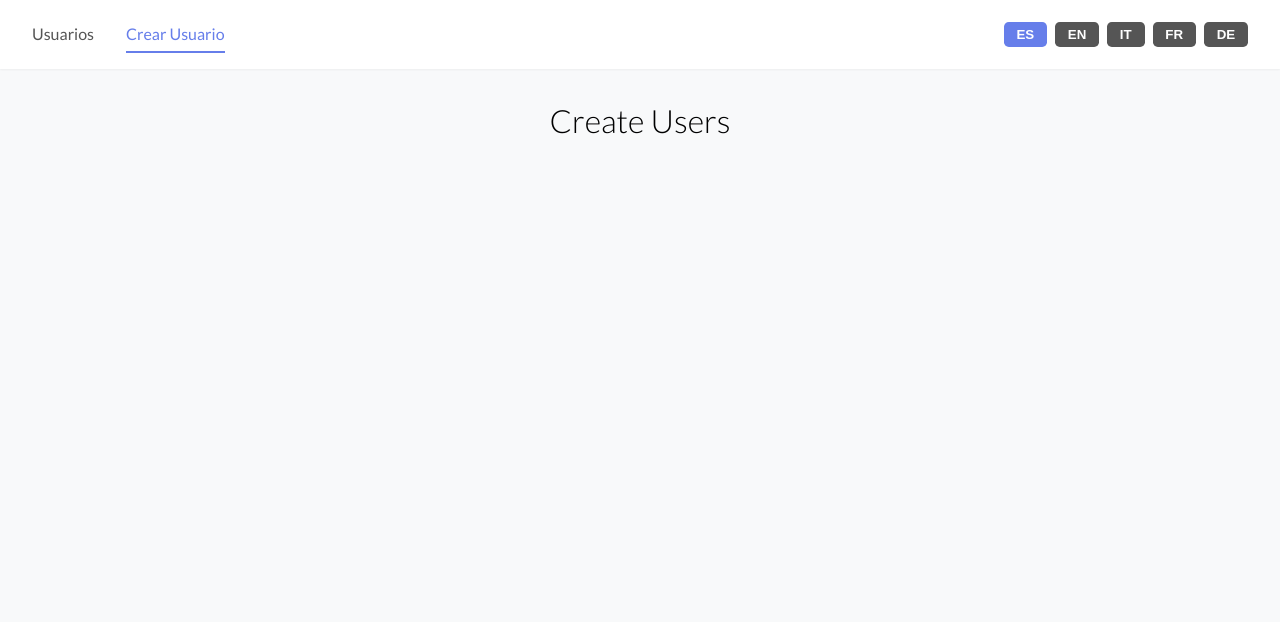
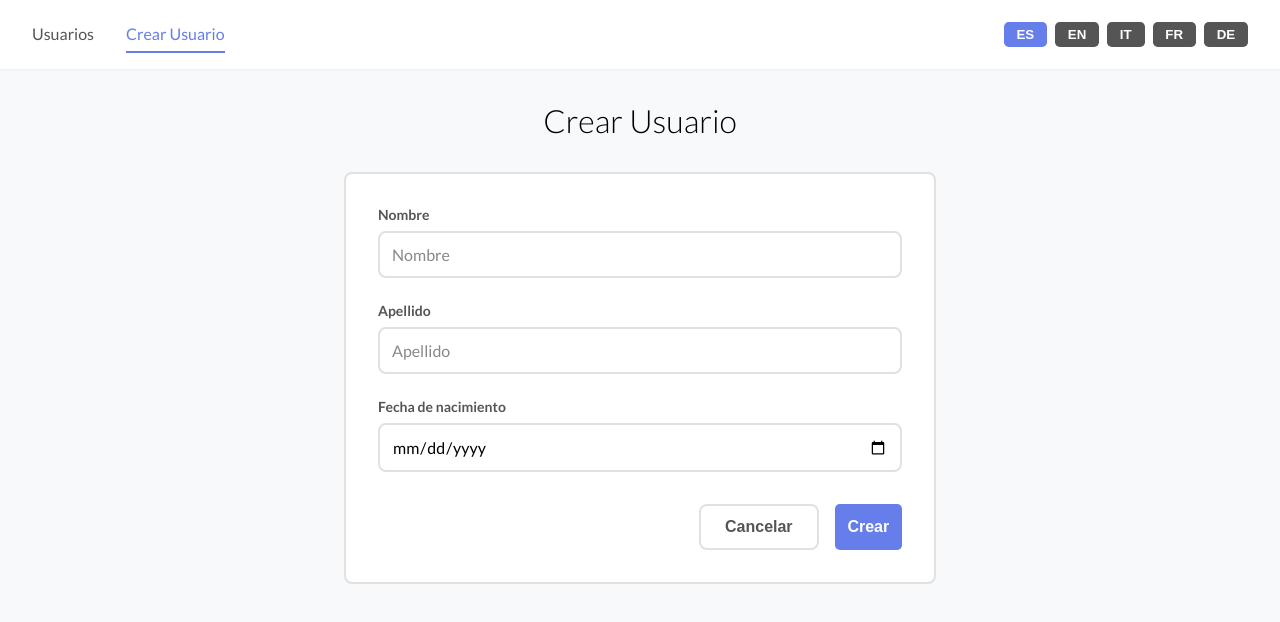
Before and after one commit to marlondt-dev/user-management, a Vue app: page /create in a window 1280 px wide. Shown: the top 622 px of the page. Built offline with nearby package versions, Linux system fonts and the light colour scheme.

Commit message:
feat(views): created form with validation to create new users

```diff
--- a/src/views/CreateUsers.vue
+++ b/src/views/CreateUsers.vue
@@ -1,5 +1,226 @@
 <script setup lang="ts">
+import { useI18n } from 'vue-i18n';
+import { useRouter } from 'vue-router';
+import { ref } from 'vue';
+import { useUsers } from '@/composables/useUsers';
+
+const {t} = useI18n()
+const router = useRouter()
+const {createUser, loading} = useUsers()
+
+const name = ref('')
+const lastName = ref('')
+const birthDate = ref('')
+const successMessage = ref('')
+
+const errors = ref({
+    name:'',
+    lastName: '',
+    birthDate: ''
+})
+
+const validateForm = (): boolean => {
+    errors.value = {
+        name: '',
+        lastName: '',
+        birthDate: ''
+    }
+
+    let isValid = true
+
+    if(!name.value.trim()) {
+        errors.value.name = t('userForm.errors.nameRequired')
+        isValid = false
+    }
+
+    if(!lastName.value.trim()) {
+        errors.value.lastName = t('userForm.errors.lastNameRequired')
+        isValid = false
+    }
+
+    if(!birthDate.value) {
+        errors.value.birthDate = t('userForm.errors.birthDateRequired')
+        isValid = false
+    } else {
+            const selectedDate = new Date(birthDate.value)
+            const today = new Date()
+
+            if (isNaN(selectedDate.getTime())) {
+            errors.value.birthDate = t('userForm.errors.invalidBirthDate')
+            isValid = false
+        }
+        else if (selectedDate > today) {
+            errors.value.birthDate = t('userForm.errors.birthDateFuture')
+            isValid = false
+        }
+        }
+        return isValid
+}
+
+const handleSubmit = async () => {
+    if(!validateForm()) {
+        return
+    }
+    try {
+        await createUser({
+            name: name.value.trim(),
+            lastName: lastName.value.trim(),
+            birthDate: birthDate.value
+        })
+        successMessage.value = t('userForm.success')
+
+        name.value = ''
+        lastName.value = ''
+        birthDate.value = ''
+
+        setTimeout(() => {
+            router.push('/')
+        }, 2000)
+    } catch (error) {
+        console.error('Error creating user:', error)
+
+    }
+}
+
+const handleCancel = () => {
+  router.push('/')
+}
+
 </script>
 <template>
-    <h1>Create Users</h1>
+  <div class="create-user">
+    <h1>{{ t('nav.createUsers') }}</h1>
+
+    <div v-if="successMessage" class="success-message">
+      {{ successMessage }}
+    </div>
+
+    <form @submit.prevent="handleSubmit" class="form">
+
+      <div class="form-group">
+      <label for="name">{{ t('userForm.name') }}</label>
+      <input
+      id="name"
+      v-model="name"
+      type="text"
+      :placeholder=" t('userForm.name')"
+      :class="{ error: errors.name}"
+       />
+       <span v-if="errors.name" class="error-message">{{ errors.name }}</span>
+       </div>
+
+      <div class="form-group">
+      <label for="lastName">{{ t('userForm.lastName') }}</label>
+      <input
+      id="lastName"
+      v-model="lastName"
+      type="text"
+      :placeholder=" t('userForm.lastName')"
+      :class="{ error: errors.lastName}"
+       />
+       <span v-if="errors.lastName" class="error-message">{{ errors.lastName }}</span>
+       </div>
+
+
+      <div class="form-group">
+      <label for="birthDate">{{ t('userForm.birthDate') }}</label>
+      <input
+      id="birthDate"
+      v-model="birthDate"
+      type="date"
+      :placeholder=" t('userForm.birthDate')"
+      :class="{ error: errors.birthDate}"
+       />
+       <span v-if="errors.birthDate" class="error-message">{{ errors.birthDate }}</span>
+       </div>
+
+       <div class="form-actions">
+        <button
+          type="button"
+          @click="handleCancel"
+          class="btn-cancel"
+        >
+          {{ t('userForm.cancel') }}
+        </button>
+        <button
+          type="submit"
+          class="btn-submit"
+          :disabled="loading"
+        >
+          {{ loading ? t('userList.loading') : t('userForm.submit') }}
+        </button>
+      </div>
+    </form>
+
+  </div>
 </template>
+
+<style lang="scss" scoped>
+.create-user {
+  max-width: 37rem;
+  margin: 0 auto;
+
+  .success-message {
+    color: $success;
+    background: lighten($success, 35);
+    padding: 1rem;
+    border-radius: 0.5rem;
+    margin-bottom: 1.5rem;
+    border: 2px solid $success;
+    text-align: center;
+    font-weight: 600;
+  }
+
+  .form {
+    background: $white;
+    padding: 2rem;
+    border-radius: 0.5rem;
+    border: 2px solid $gray;
+
+    &-group {
+      margin-bottom: 1.5rem;
+
+      label {
+        @include label()
+      }
+
+      input {
+        @include input()
+      }
+
+      .error-message {
+        display: block;
+        color: $error;
+        font-size: 0.875rem;
+        margin-top: 0.5rem;
+      }
+    }
+
+    .form-actions {
+      display: flex;
+      gap: 1rem;
+      justify-content: flex-end;
+      margin-top: 2rem;
+
+      button {
+        @include btn()
+      }
+
+      .btn-cancel {
+        background: transparent;
+        border: 2px solid $gray;
+        color: $dark-gray;
+
+        &:hover:not(:disabled) {
+          border-color: $dark-gray;
+        }
+      }
+
+      .btn-submit {
+        @include button($primary);
+        border: none;
+      }
+    }
+  }
+}
+</style>
```
